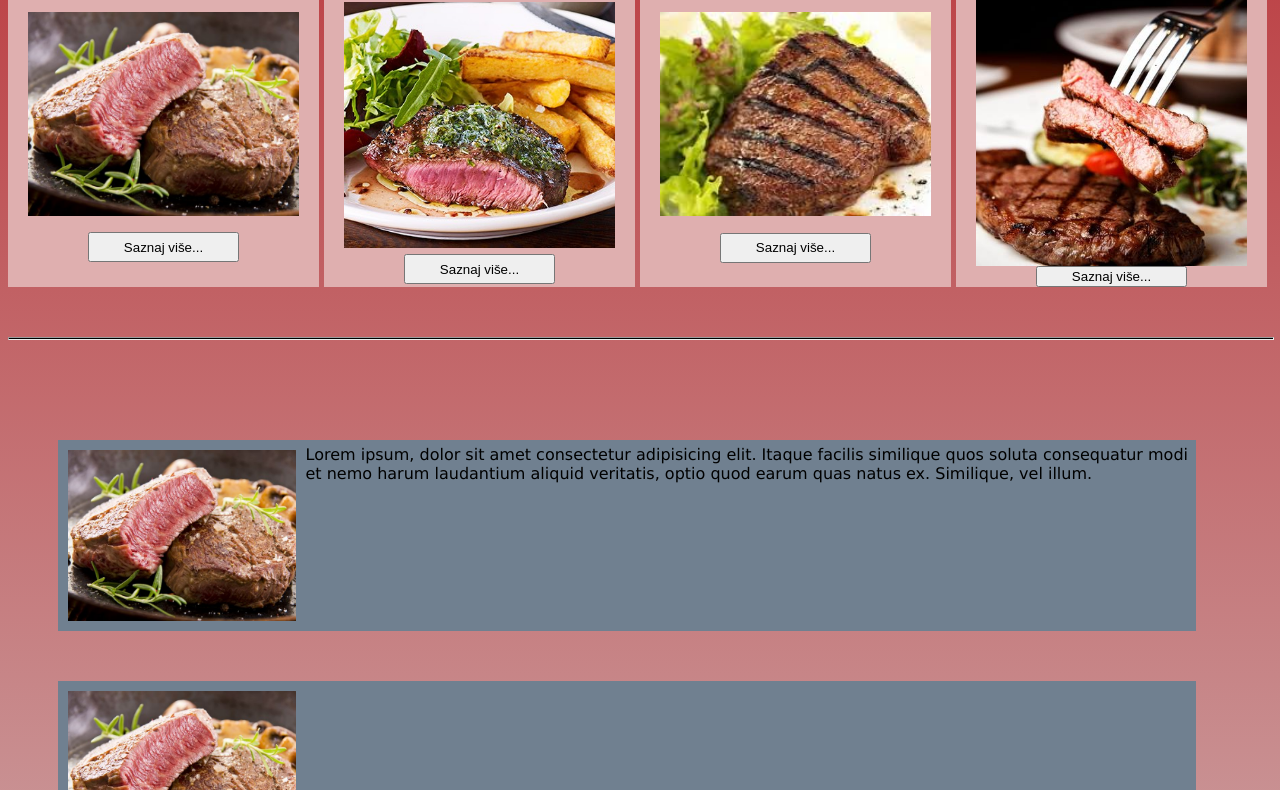
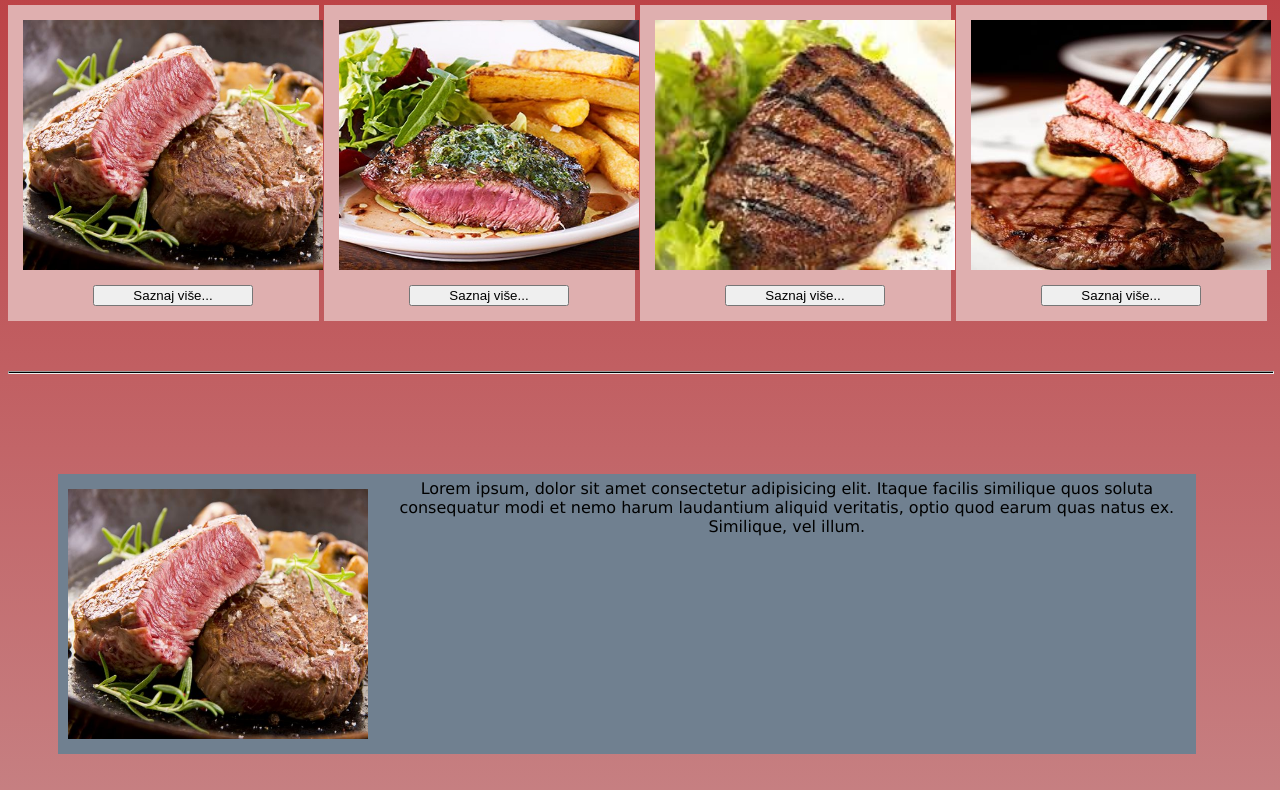
Before and after one commit to VanjaVizi/Holycow, a plain HTML site: page jelovnik.html in a window 1280 px wide. Shown: the part 146-936 px from the top of the page. Drawn offline with nearby package versions, Linux system fonts and the light colour scheme.

Commit message:
Update styleJelovnik.css

```diff
--- a/css/styleJelovnik.css
+++ b/css/styleJelovnik.css
@@ -14,14 +14,23 @@
 }
 
 .izbor div img {
-  width: 90%;
-  height: auto;
+  width: 300px;
+  height: 250px;
   padding-top: 5px;
-  margin: auto auto;
+  padding-bottom: 5px;
+  padding-left: 10px;
+  padding-right: 10px;
+  margin-top: 10px;
+  margin-bottom: 10px;
+  margin-left: 0px;
+  margin-right: 0px;
+  text-align: center;
 }
 
 h1 {
+  padding-top: 15px;
   margin-top: 50px;
+  text-align: center;
 }
 
 hr {
@@ -38,6 +47,11 @@ hr {
   margin-left: 50px;
   padding: auto auto;
   align-self: center;
+
+}
+
+.kutija h2{
+  text-align: center;
 }
 
 .kutija div {
@@ -45,20 +59,31 @@ hr {
   background-color: slategray;
   display: inline-block;
   min-width: 100%;
+  text-align: center;
+  padding-bottom: -10px;
+
 }
 
 .kutija div img {
-  width: 20%;
-  height: auto;
-  padding-top: 10px;
-  padding-bottom: 10px;
+  width: 300px;
+  height: 250px;
+  padding-top: 5px;
+  padding-bottom: 5px;
   padding-left: 10px;
   padding-right: 10px;
+  margin-top: 10px;
+  margin-bottom: 10px;
+  margin-left: 0px;
+  margin-right: 0px;
+  text-align: center;
   float: left;
 }
 
-#prvi {
-  display: flex;
+
+
+.izbor div{
+  display: grid;
+  text-align: center;
 }
 
 #btn1, #btn2, #btn3, #btn4 {
@@ -69,6 +94,7 @@ hr {
   max-height: 30px;
   margin-left: 25%;
   margin-right: 25%;
+  margin-bottom: 15px;
 }
 
 p{
```
